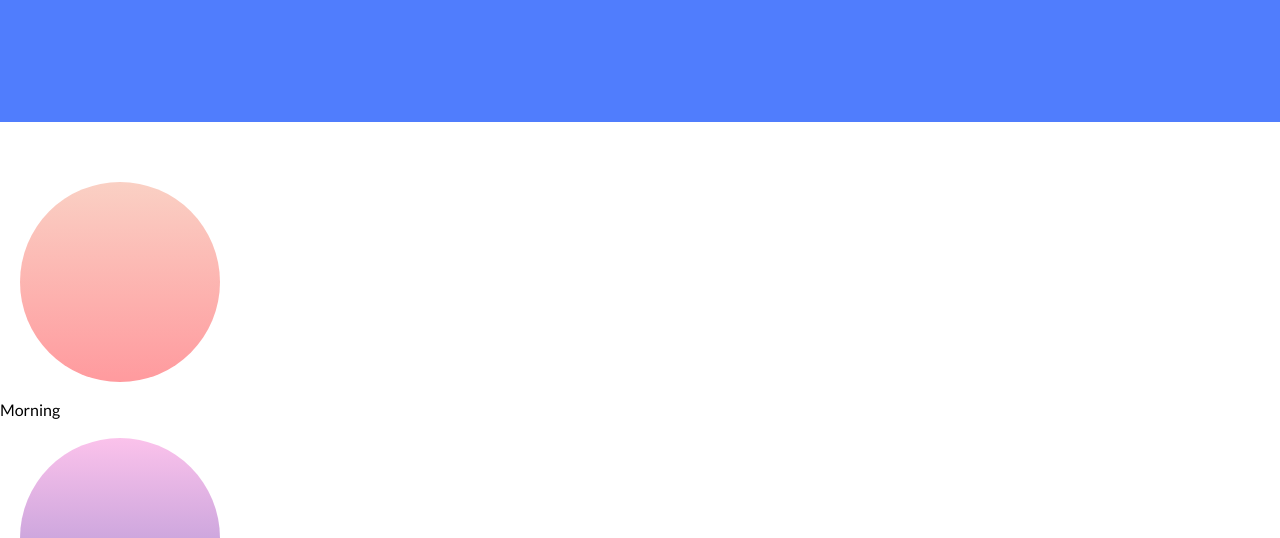
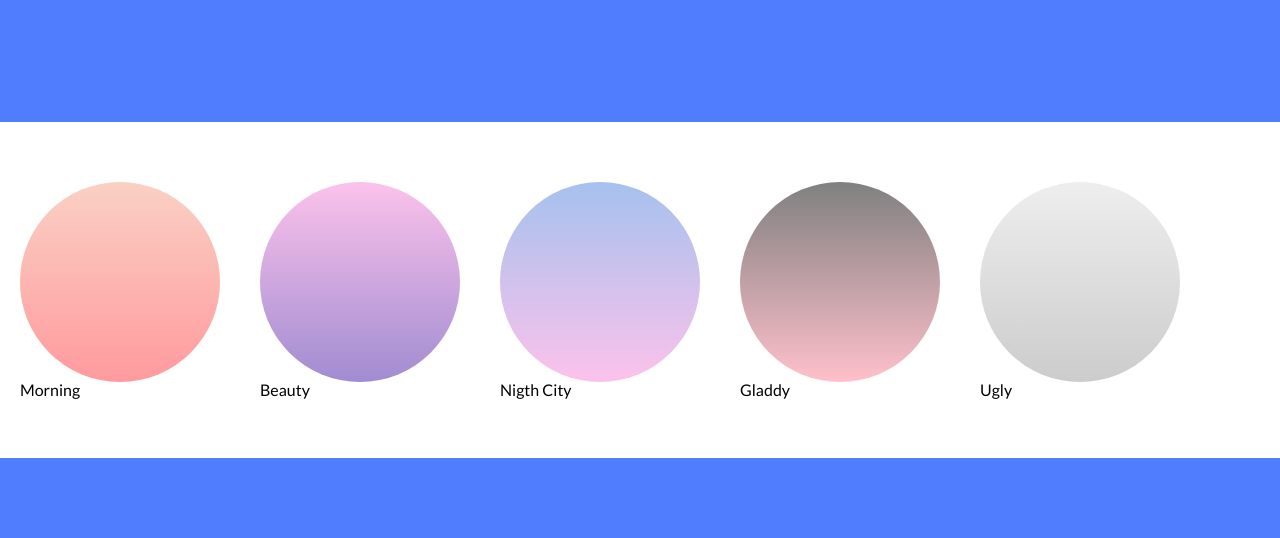
Before and after one commit to habibullin/gradients, a plain HTML site: page index.html in a window 1280 px wide. Shown: the part 278-816 px from the top of the page. Drawn offline with nearby package versions, Linux system fonts and the light colour scheme.

Commit message:
change name poosition

```diff
--- a/style.css
+++ b/style.css
@@ -18,12 +18,25 @@ h1{
 	padding: 40px 0;
 }
 
+.content:after {
+	content: ".";
+	display: block;
+	height: 0;
+	clear: both;
+	visibility: hidden;
+}
+
+
 .gradient{
 	width: 200px;
 	height: 200px;
 	border-radius: 100px;
+	background: #ccc; /* debug */
+}
+
+.grad-wrap{
+	float: left;
 	margin: 20px;
-	background: #ccc; /* debug */
 }
 
 .intro{
```
